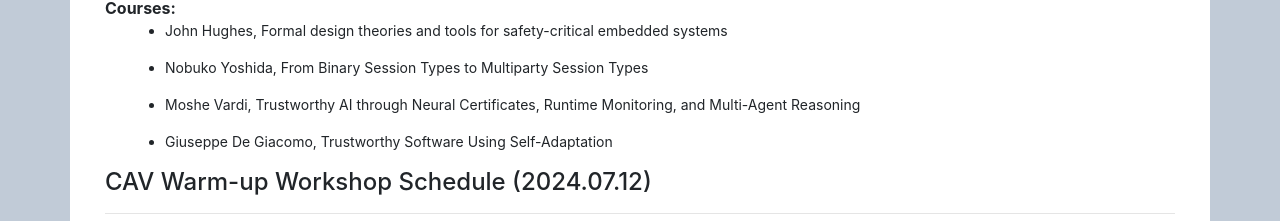
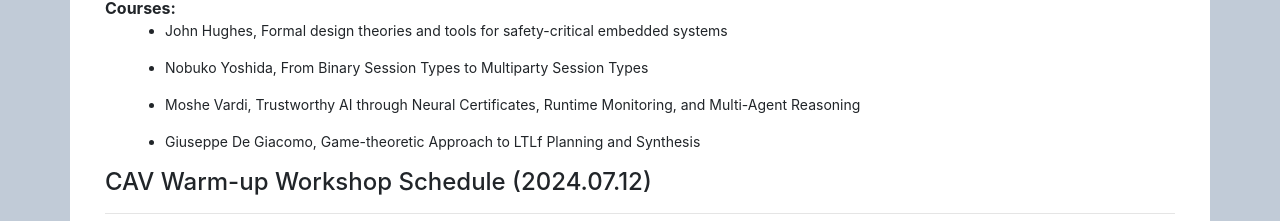
Before and after one commit to seisummerschool/2025, a plain HTML site: page schedule.html in a window 1280 px wide. Shown: the part 1440-1661 px from the top of the page. Drawn offline with Linux system fonts and the light colour scheme.

Commit message:
Update schedule.html

```diff
--- a/schedule.html
+++ b/schedule.html
@@ -302,7 +302,7 @@
                         </li>
                         <li style="font-size: 14px">
                             <p>
-                                Giuseppe De Giacomo, Trustworthy Software Using Self-Adaptation
+                                Giuseppe De Giacomo, Game-theoretic Approach to LTLf Planning and Synthesis
                                 <br>
                             </p>
                         </li>
```
